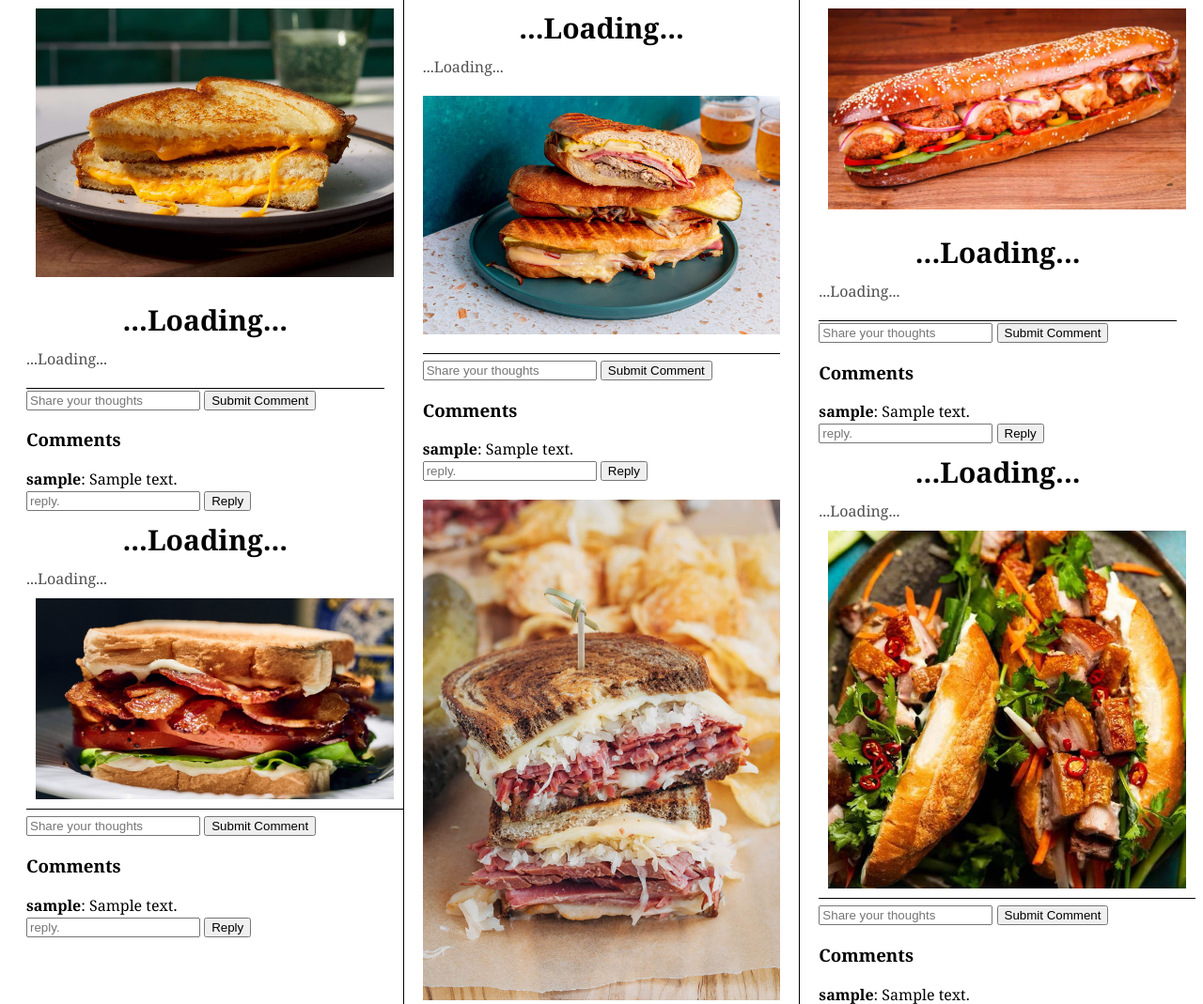
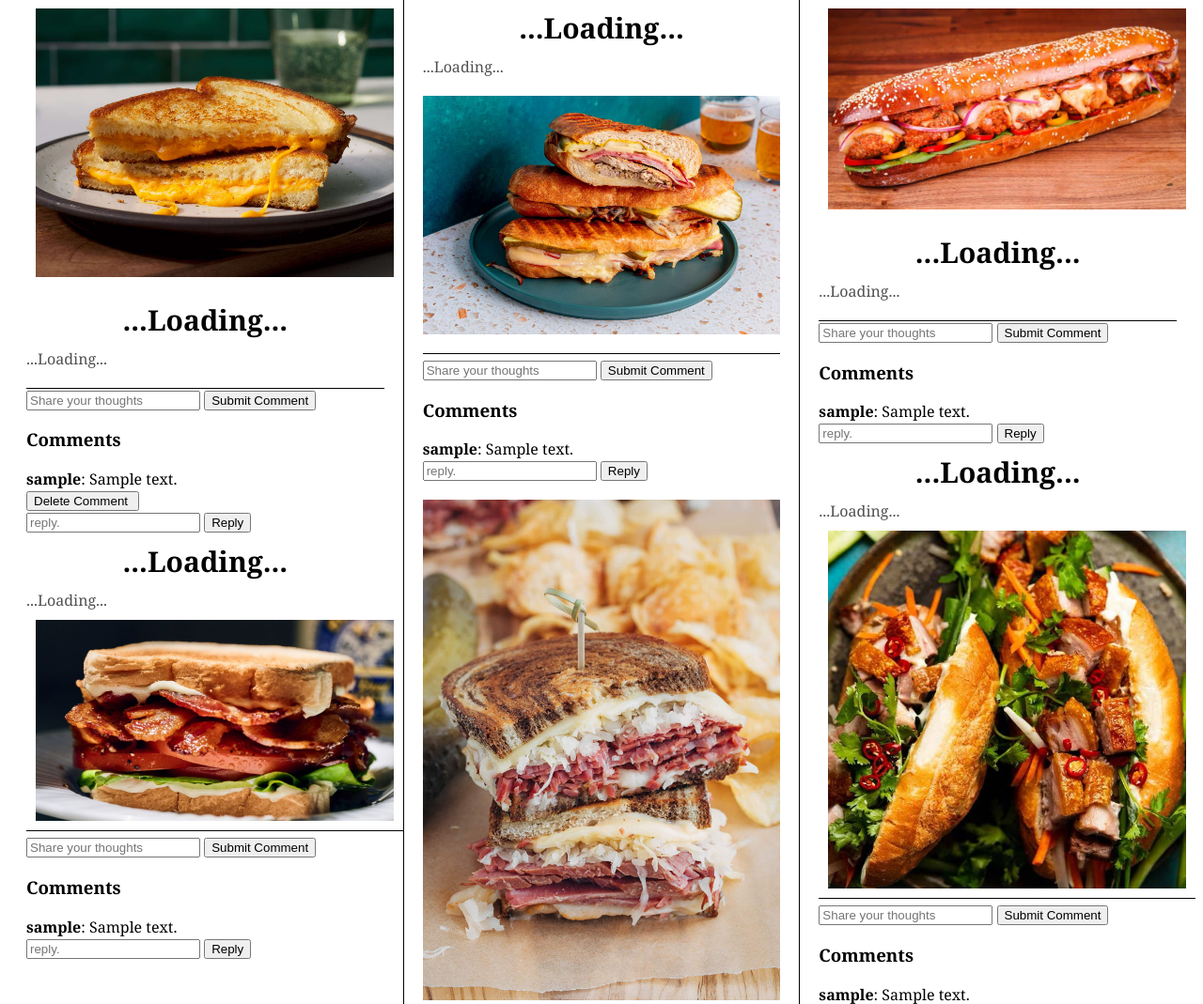
Before and after one commit to edy-m/ecs162-project3, a Flask app: template templates/index.html in a window 1280 px wide. Shown: the part 179-1248 px from the top of the page at 94% size. Run offline with Flask 3, Linux system fonts and the light colour scheme; the template is opened without the code that fills it: most values are stand-ins (such as "Sample title", 1, 10 or a date in 2020).

Commit message:
added delete functionality for article 1 but only for initial comments, not replies. Will add for replies as well. Also still needs to be made exclusive to moderators

```diff
--- a/app.py
+++ b/app.py
@@ -4,6 +4,7 @@ from authlib.common.security import generate_token
 import os
 from pymongo import MongoClient
 from collections import defaultdict
+from bson.objectid import ObjectId
 
 app = Flask(__name__)
 app.secret_key = os.urandom(24)
@@ -91,5 +92,10 @@ def post_comment():
 
     return redirect('/')
 
+@app.post('/<id>/delete/')
+def delete(id):
+    COMMENTS.delete_one({"_id": ObjectId(id)})
+    return redirect('/')
+
 if __name__ == '__main__':
     app.run(debug=True, host='0.0.0.0', port=8000)
--- a/templates/index.html
+++ b/templates/index.html
@@ -172,6 +172,10 @@
                             {% if not comment['root'] %}
                                 <div class="comment">
                                     <strong>{{ comment['user_name'] }}</strong>: {{ comment['comment'] }}
+                                    <form method="POST" action="{{ url_for('delete', id=comment['_id']) }}">
+                                        <input type="submit" value="Delete Comment "
+                                            onclick="return confirm('Are you sure??')">
+                                    </form>
                                     {% for reply in comments['1'] %}
                                         {% if reply['root'] == comment['_id'] %}
                                             <div class="reply">
```
